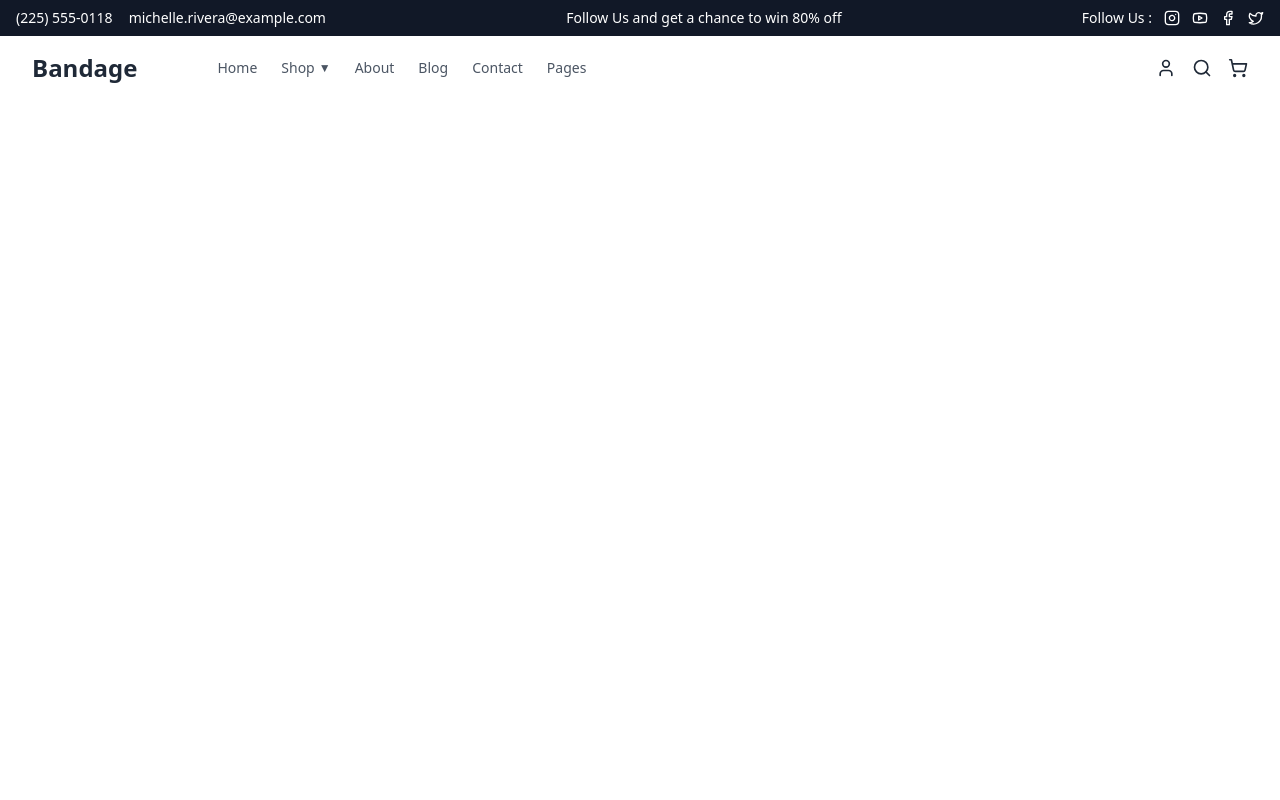
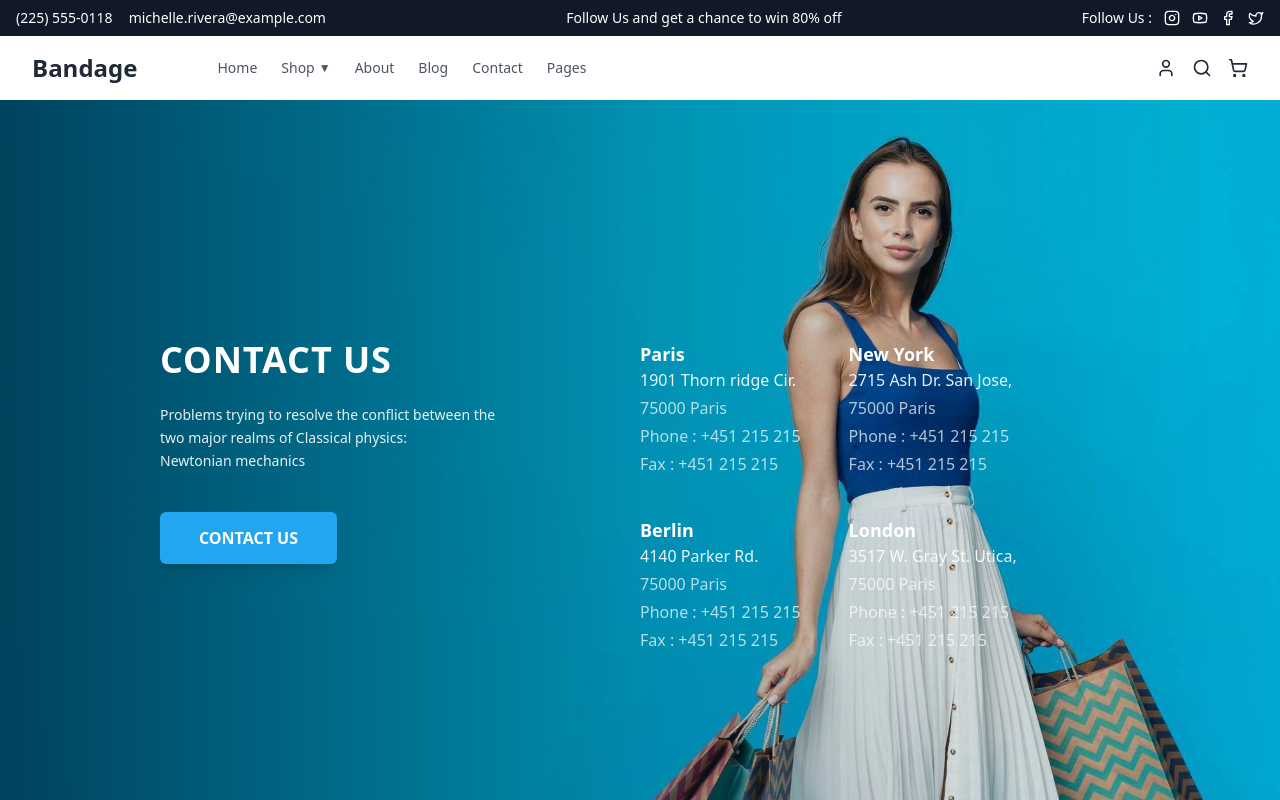
Before and after one commit to emrsahaydn/E-commerce, a React app in the folder Frontend/: page /contact in a window 1280 px wide. Shown: the top 800 px of the page. Built offline with nearby package versions, Linux system fonts and the light colour scheme; the HTML template or start-up script is replaced by a standard one.

Commit message:
ContactPage and ProductDetailPage created.

```diff
--- a/Frontend/src/App.jsx
+++ b/Frontend/src/App.jsx
@@ -4,7 +4,6 @@ import PageContent from "./layout/PageContent";
 function App() {
   return (
     <div className="w-full">
-      <Header />
       <PageContent />
     </div>
   );
--- a/Frontend/src/layout/Header.jsx
+++ b/Frontend/src/layout/Header.jsx
@@ -94,7 +94,7 @@ function Header() {
 
             <Link to="*">About</Link>
             <Link to="*">Blog</Link>
-            <Link to="*">Contact</Link>
+            <Link to="/contact">Contact</Link>
             <Link to="*">Pages</Link>
           </nav>
         </div>
--- a/Frontend/src/layout/PageContent.jsx
+++ b/Frontend/src/layout/PageContent.jsx
@@ -2,6 +2,7 @@ import { Switch, Route } from "react-router-dom";
 import HomePage from "../pages/HomePage";
 import ShopPage from "../pages/ShopPage";
 import ProductDetailPage from "../pages/ProductDetailPage";
+import ContactPage from "../pages/ContactPage";
 
 function PageContent() {
   return (
@@ -10,6 +11,7 @@ function PageContent() {
         <Route exact path="/" component={HomePage} />
         <Route path="/shop" component={ShopPage}/>
         <Route path="/product" component={ProductDetailPage} />
+        <Route path="/contact" component={ContactPage} />
       </Switch>
     </main>
   );
--- /dev/null
+++ b/Frontend/src/pages/ContactPage.jsx
@@ -0,0 +1,113 @@
+import bgImg from "../assets/HeroSlider1.jpg";
+import Footer from "../layout/Footer";
+import Header from "../layout/Header";
+
+function ContactPage() {
+  return (
+    <div>
+      <Header />
+
+      <section
+        className="
+          w-full
+          min-h-[832px]
+          text-white
+          flex flex-col md:flex-row
+          items-center md:items-start
+          justify-between
+          px-6 md:px-40
+          py-40
+          bg-cover
+          bg-center
+          relative
+        "
+        style={{
+          backgroundImage: `
+            linear-gradient(to right, rgba(0,54,79,0.9), rgba(0,54,79,0.3), rgba(0,54,79,0)),
+            url(${bgImg})
+          `,
+        }}
+      >
+
+        {/* LEFT CONTENT */}
+        <div className="w-full md:w-1/2 flex flex-col gap-6 mt-10 md:mt-20">
+          <h1 className="text-3xl md:text-4xl font-extrabold tracking-wide">
+            CONTACT US
+          </h1>
+
+          <p className="text-sm max-w-[350px] leading-relaxed opacity-90">
+            Problems trying to resolve the conflict between
+            the two major realms of Classical physics: <br />
+            Newtonian mechanics
+          </p>
+
+          <button className="mt-4 bg-[#23A6F0] w-[177px] h-[52px] rounded-md font-semibold shadow-lg hover:bg-blue-500 transition">
+            CONTACT US
+          </button>
+        </div>
+
+        {/* RIGHT SECTION – FLEX VERSION */}
+        <div
+          className="
+            w-full md:w-1/2
+            flex
+            flex-col md:flex-row
+            gap-12
+            mt-16 md:mt-20
+            text-white
+            z-10
+          "
+        >
+
+          {/* COLUMN 1 */}
+          <div className="flex flex-col gap-10">
+            {/* PARIS */}
+            <div>
+              <h3 className="text-lg font-semibold">Paris</h3>
+              <p className="opacity-90">1901 Thorn ridge Cir.</p>
+              <p className="opacity-70 mt-1">75000 Paris</p>
+              <p className="opacity-70 mt-1">Phone : +451 215 215</p>
+              <p className="opacity-70 mt-1">Fax : +451 215 215</p>
+            </div>
+
+            {/* BERLIN */}
+            <div>
+              <h3 className="text-lg font-semibold">Berlin</h3>
+              <p className="opacity-90">4140 Parker Rd.</p>
+              <p className="opacity-70 mt-1">75000 Paris</p>
+              <p className="opacity-70 mt-1">Phone : +451 215 215</p>
+              <p className="opacity-70 mt-1">Fax : +451 215 215</p>
+            </div>
+          </div>
+
+          {/* COLUMN 2 */}
+          <div className="flex flex-col gap-10">
+            {/* NEW YORK */}
+            <div>
+              <h3 className="text-lg font-semibold">New York</h3>
+              <p className="opacity-90">2715 Ash Dr. San Jose,</p>
+              <p className="opacity-70 mt-1">75000 Paris</p>
+              <p className="opacity-70 mt-1">Phone : +451 215 215</p>
+              <p className="opacity-70 mt-1">Fax : +451 215 215</p>
+            </div>
+
+            {/* LONDON */}
+            <div>
+              <h3 className="text-lg font-semibold">London</h3>
+              <p className="opacity-90">3517 W. Gray St. Utica,</p>
+              <p className="opacity-70 mt-1">75000 Paris</p>
+              <p className="opacity-70 mt-1">Phone : +451 215 215</p>
+              <p className="opacity-70 mt-1">Fax : +451 215 215</p>
+            </div>
+          </div>
+
+        </div>
+
+      </section>
+
+      <Footer />
+    </div>
+  );
+}
+
+export default ContactPage;
--- a/Frontend/src/pages/HomePage.jsx
+++ b/Frontend/src/pages/HomePage.jsx
@@ -5,12 +5,16 @@ import SecondHeroSlider from "../components/SecondHeroSlider";
 import NeuralUniverseSection from "../components/NeuralUniverseSection";
 import FeaturedPostsSection from "../components/FeaturedPostsSection";
 import Footer from "../layout/Footer";
+import Header from "../layout/Header";
+
 
 
 function HomePage() {
   return (
     <div className="w-full flex flex-col">
-
+      <div>
+        <Header/>
+      </div>
 
       <section className="w-full">
         <HeroSlider />
--- a/Frontend/src/pages/ProductDetailPage.jsx
+++ b/Frontend/src/pages/ProductDetailPage.jsx
@@ -3,11 +3,12 @@ import Footer from "../layout/Footer";
 import BestsellerProducts from "../components/BestsellerProducts";
 import ProductDetail from "../components/ProductDetail";
 import ProductDetailTabs from "../components/ProductDetailTabs";
+import Header from "../layout/Header";
 export default function ProductDetailPage() {
     return (
 
         <div>
-
+            <Header/>
             <ProductDetail />
             <ProductDetailTabs />
             <BestsellerProducts />
--- a/Frontend/src/pages/ShopPage.jsx
+++ b/Frontend/src/pages/ShopPage.jsx
@@ -3,9 +3,11 @@ import Footer from "../layout/Footer";
 import BrandLogos from "../components/BrandLogos";
 import FilterBar from "../components/FilterBar";
 import ShopHero from "../components/ShopHero";
+import Header from "../layout/Header";
 function ShopPage() {
     return (
         <div>
+            <Header/>
             <ShopHero />
             <FilterBar />
             <ShopProducts />
```
